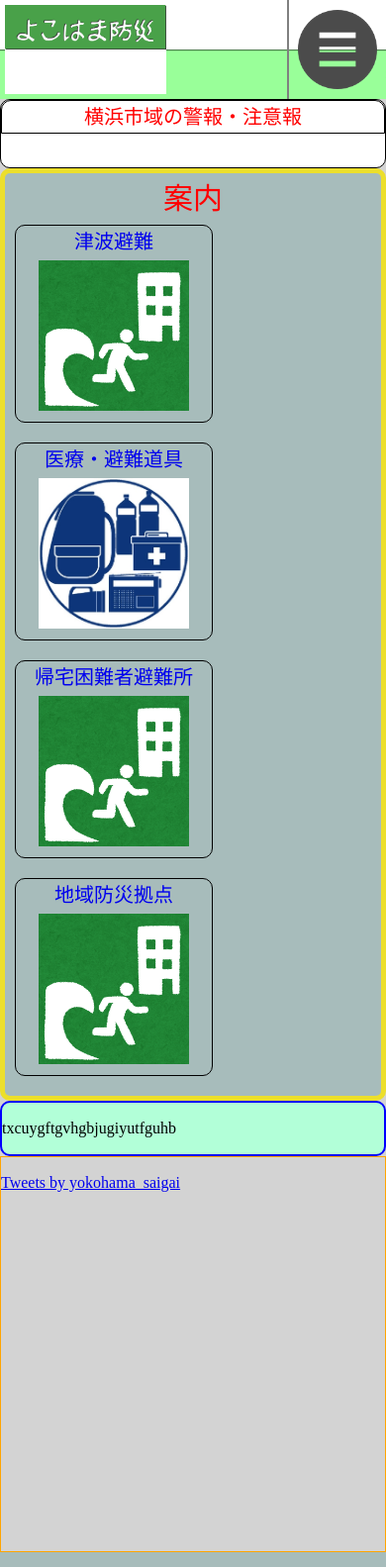
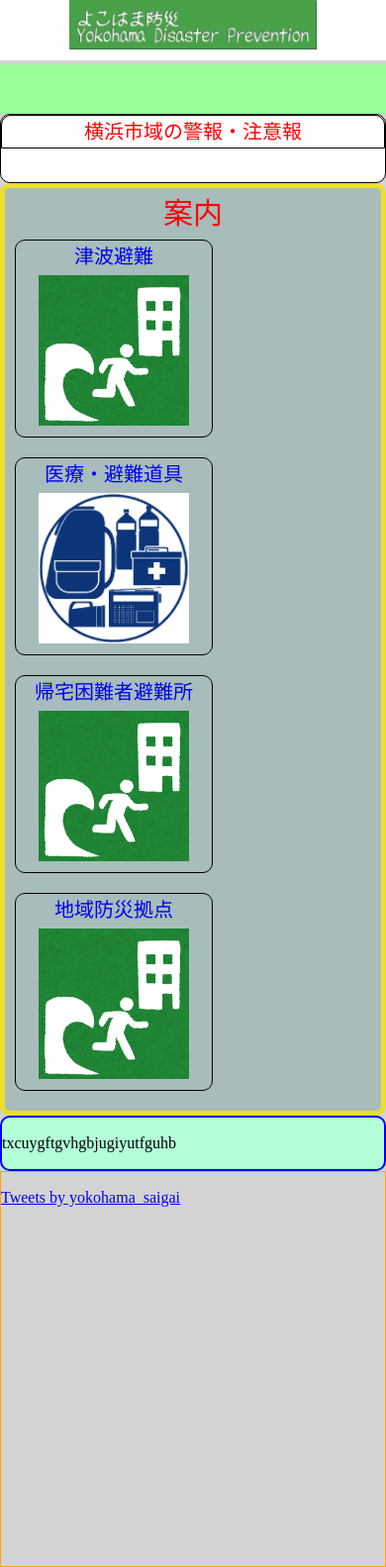
Before and after one commit to blackcatyamato/yokohama, a PHP site: page / in a window 390 px wide. Shown: the whole page at 99% size. Run offline with PHP 8.4, Linux system fonts and the light colour scheme; data that the repository does not hold is empty; some libraries are stand-ins or nearby versions.

Commit message:
Index.php用のヘッダーcss作成

```diff
--- /dev/null
+++ b/content/css/Index_header.css
@@ -0,0 +1,56 @@
+/*----------------------------------------
+ヘッダー
+----------------------------------------*/
+header{
+	position:fixed;
+	top:0;
+	z-index:10;
+	width:100%;
+	text-align:center;
+}
+header h1{
+	background-color:white;
+}
+header h1 img{
+	height:60px;
+	width:450px;
+}
+/*----------------------------------------
+sinihisaスマホ対応
+----------------------------------------*/
+@media screen and (max-width:900px) {
+	/* 中身 */
+	.inner{
+		width:100%;
+	}
+	/* 見出し */
+	h4{
+		font-weight:300;
+	}
+	/* メニューＢＯＸ */
+	.box_menu{
+		width:100%;
+	}
+}
+/*----------------------------------------
+sinihisaスマホ対応2
+----------------------------------------*/
+@media screen and (max-width:500px) {
+	/* ヘッダー */
+	header h1 img{
+		height:50px;
+		width:250px;
+	}
+	/* 中身 */
+	.inner{
+		width:100%;
+	}
+	/* 見出し */
+	h4{
+		font-weight:300;
+	}
+	/* メニューＢＯＸ */
+	.box_menu{
+		width:100%;
+	}
+}
--- a/content/css/style.css
+++ b/content/css/style.css
@@ -4,116 +4,6 @@
 body{
 	height:100%;
 }
-/*----------------------------------------
-ヘッダー
-----------------------------------------*/
-header{
-	position:fixed;
-	top:0;
-	z-index:10;
-	width:100%;
-	height:50px;
-	background:white;
-	box-shadow:0px 1px 1px rgba(0,0,0,0.5);
-}
-header h1{
-	width:auto;
-	height:auto;
-	margin-top:5px;
-	margin-left:5px;
-	background:white;
-}
-header h1 img{
-  height:45px;
-}
-footer{
-	width:100%;
-	max-height:100px;
-	min-height:50px;
-	border-top:1px solid black;
-}
-header #hd{
-    display:flex;
-    flex-direction: row;
-    flex-wrap: nowrap;
-    justify-content: space-between;
-}
-header #hd div{
-      position:relative;
-      display:flex;
-      flex-direction: column;
-      flex-wrap: nowrap;
-      align-items: flex-end;
-}
-header ul{
-    display:none;
-}
-header #hd div:hover ul{
-    display:flex;
-    flex-direction: column;
-    flex-wrap: nowrap;
-    align-items: flex-end;
-}
-header li{
-    width:400px;
-    border-left:1px solid gray;
-    border-right:1px solid gray;
-    border-top:1px solid gray;
-    background: white;
-    border-radius: 0;
-    margin:0;
-}
-header li:last-child{
-    border-bottom: 1px solid gray;
-}
-header li a{
-  width:100%;
-  height:100%;
-  display:flex;
-  justify-content: center;
-}
-header li:hover{
-  background:#B9FFFF;
-}
-header p{
-  background:url("../img/icon_menu.png");
-  background-size: auto 80%;
-  background-repeat: no-repeat;
-  background-position: center;
-  border-left:2px solid gray;
-}
-
-@media screen and (orientation:portrait){
-  header{
-    height:50px;
-  }
-  header h1{
-    height:90px;
-  }
-  header p{
-    width:100px;
-    height:100px;
-  }
-  header li{
-    height:90px;
-  }
-}
-
-@media screen and (orientation:landscape){
-  header h1{
-    height:40px;
-  }
-  header p{
-    width:75px;
-    height:50px;
-  }
-  header li{
-    height:40px;
-  }
-}
-/*----------------------------------------
-全体
-----------------------------------------*/
 .wrap{
 	border: 10px;
 	background: #D3D3D3;
@@ -172,7 +62,7 @@ main{
 	flex-wrap:wrap;
 	justify-content:space-around;
 	height:auto;
-	padding-top:50px;
+	padding-top:65px;
 }
 /*
 div[class^="box"]{
--- a/index.php
+++ b/index.php
@@ -17,15 +17,18 @@
 		<meta charset="utf-8">
 		<title>横浜防災案内-Yokohama Disaster Prevention</title>
 		<link rel="stylesheet" href="<?=$path?>content/css/reset.css">
-		<link rel="stylesheet" href="<?=$path?>content/css/style_common.css">
+		<link rel="stylesheet" href="<?=$path?>content/css/Index_header.css">
 		<link rel="stylesheet" href="<?=$path?>content/css/style.css">
 	</head>
 
 	<body>
-		<?php
-			$page = "トップ";
-			include "./header.php";
-		?>
+		<header>
+			<h1>
+				<a href="./index.php">
+					<img src="./content/img/icon_top.png">
+				</a>
+			</h1>
+		</header>
 		<div class="wrap">
 			<main>
 				<h2>
```
